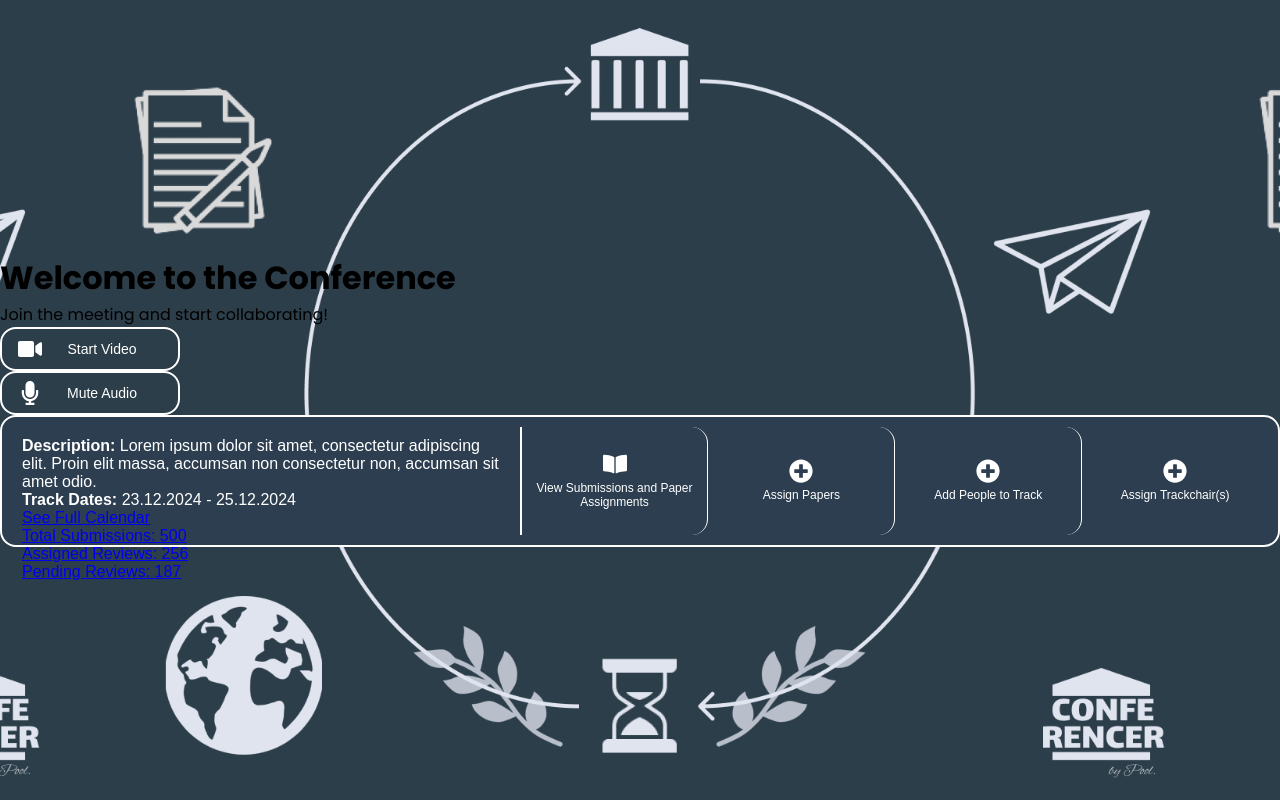
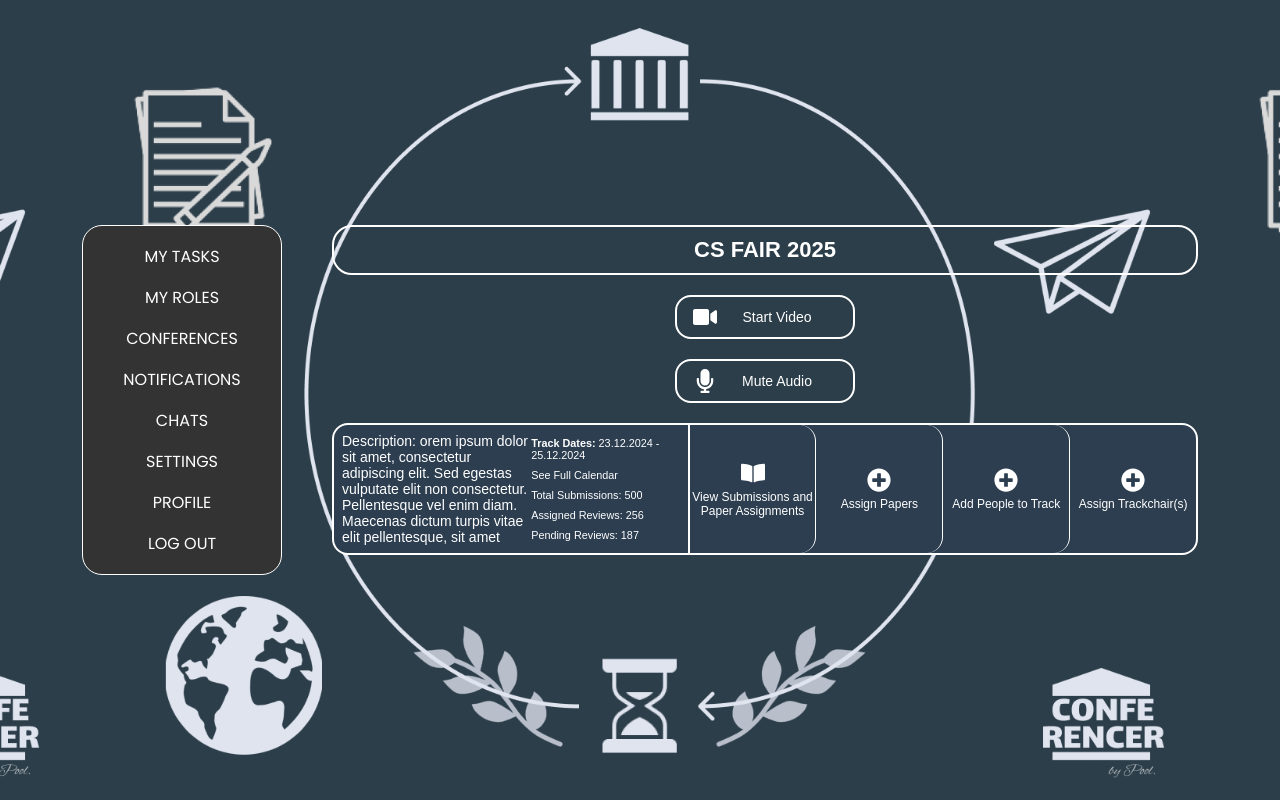
Before and after one commit to conferencer-bilkent/conferencer, a React (Vite) app in the folder frontend/: page / in a window 1280 px wide. Built offline with nearby package versions, Linux system fonts and the light colour scheme.

Commit message:
some improvements

```diff
--- a/frontend/src/App.tsx
+++ b/frontend/src/App.tsx
@@ -3,10 +3,10 @@ import './App.css';
 import { BrowserRouter as Router, Route, Routes } from "react-router-dom";
 import LoginForm from "./components/Pages/LoginForm/LoginForm";
 import RegisterForm from "./components/Pages/RegisterForm/RegisterForm";
-import HomePage from "./components/Pages/Home/HomePage";
 import {ThemeProvider, CssBaseline} from "@mui/material";
 import { ColorModeContext, useMode } from "./theme";
 import ConferencePage from "./components/Pages/Conference/ConferencePage";
+import HomePage from "./components/Pages/Home/Homepage";
 const App: React.FC = () => {
 
   //sample use of theme, also see LoginForm
--- /dev/null
+++ b/frontend/src/components/Pages/Conference/ConferencePage.css
@@ -0,0 +1,12 @@
+.conference-container {
+    display: flex;
+  }
+
+  .side-menu-container {
+  }
+
+  .content-container {
+    flex: 1;
+    margin-left: 20px;
+    width: 80vw;
+  }
--- a/frontend/src/components/Pages/Conference/ConferencePage.tsx
+++ b/frontend/src/components/Pages/Conference/ConferencePage.tsx
@@ -2,21 +2,31 @@ import React from 'react';
 import AppButton from '../../global/AppButton';// Import the AppButton component
 import { FaVideo, FaMicrophone } from 'react-icons/fa'; // Example icons from react-icons library
 import ConferenceDetail, { ConferenceDetailExample } from './components/ConferenceDetail';
+import AppTitle from '../../global/AppTitle';
+import SideMenu from '../../global/SideMenu';
+import { getMenuItemsForPage } from '../../global/sideMenuConfig';
+import './ConferencePage.css'; // Import the CSS file
+
 
 const ConferencePage: React.FC = () => {
+  const menuItems = getMenuItemsForPage("home");
+  const handleItemClick = (item: string) => {
+    console.log("Clicked:", item);
+  };
+
   return (
     <div className="conference-page">
-      <h1>Welcome to the Conference</h1>
-      <p>Join the meeting and start collaborating!</p>
-
-      {/* Example usage of AppButton with a video icon */}
-      <AppButton icon={<FaVideo />} text="Start Video" />
-
-      {/* Example usage of AppButton with a microphone icon */}
-      <AppButton icon={<FaMicrophone />} text="Mute Audio" />
-      <ConferenceDetailExample />
-
-
+      <div className="conference-container">
+        <div className="side-menu-container">
+          <SideMenu items={menuItems} onItemClick={handleItemClick}/>
+        </div>
+        <div className="content-container">
+          <AppTitle text="CS FAIR 2025" />
+          <AppButton icon={<FaVideo />} text="Start Video" />
+          <AppButton icon={<FaMicrophone />} text="Mute Audio" />
+          <ConferenceDetailExample />
+        </div>
+      </div>
     </div>
   );
 };
--- a/frontend/src/components/Pages/Conference/components/ConferenceDetail.css
+++ b/frontend/src/components/Pages/Conference/components/ConferenceDetail.css
@@ -5,31 +5,32 @@
     height: 132px;
     background-color: #2c3e50;
     color: white;
-    padding: 10px;
+    padding: 0px 0px;
     font-family: Arial, sans-serif;
+  }
+
+  .description-container {
+    display: flex;
+    flex-direction: row ;
+    flex: 2;
+    border-right: 2px solid white;
+    padding: 8px;
+  }
+
+  .description{
+    font-size: 14px;
+    overflow-y: auto;
+    width: 70%;
   }
 
   .text-info {
     display: flex;
-    flex: 2;
-    border-right: 2px solid white;
-    padding-right: 10px;
+    flex-direction: column;
+    justify-content: space-around;
+    font-size: small;
   }
 
-  .description {
-    flex: 1;
-    padding: 10px;
-  }
-
-  .details {
-    flex: 1;
-    padding: 10px;
-  }
-
-  .details a {
-    color: #4da8da;
-    text-decoration: none;
-  }
+  .small-details {font-size: smaller;}
 
   .buttons-container {
     display: flex;
@@ -45,7 +46,7 @@
     text-align: center;
     border-right: 1px solid white;
     border-radius: 0 16px 16px 0;
-    padding: 5px;
+    padding: 0px 0px;
   }
 
   .button:last-child {
--- a/frontend/src/components/Pages/Conference/components/ConferenceDetail.tsx
+++ b/frontend/src/components/Pages/Conference/components/ConferenceDetail.tsx
@@ -21,13 +21,16 @@ interface ConferenceDetailProps {
 const ConferenceDetail: React.FC<ConferenceDetailProps> = ({ texts, buttons }) => {
   return (
     <div className="conference-detail">
-      <div className="text-info">
-        <div className="description">
+
+      <div className="description-container">
+
+      <div className="description"> Description: orem ipsum dolor sit amet, consectetur adipiscing elit. Sed egestas vulputate elit non consectetur. Pellentesque vel enim diam. Maecenas dictum turpis vitae elit pellentesque, sit amet pharetra dolor viverra. Pellentesque vel nisi sit amet dui pharetra auctor. Cras condimentum nisl a posuere sagittis. Suspendisse volutpat auctor fermentum. Morbi ultrices felis quis felis facilisis, nec maximus nibh lacinia. Phasellus porta lorem ante, a fermentum risus blandit vitae. Suspendisse tempus ultrices risus sit amet consequat. Morbi lacus lacus, accumsan non blandit suscipit, aliquet sed lorem. </div>
+        <div className="text-info">
           {texts.map((item, index) => (
-            <p key={index}>
+            <div className="small-details" key={index}>
               {item.title && <strong>{item.title}: </strong>}
-              {item.link ? <a href={item.link}>{item.content}</a> : item.content}
-            </p>
+              {item.content}
+            </div>
           ))}
         </div>
       </div>
@@ -45,11 +48,6 @@ const ConferenceDetail: React.FC<ConferenceDetailProps> = ({ texts, buttons }) =
 
 // Default Props (Hardcoded Example)
 const defaultTexts: TextInfo[] = [
-  {
-    title: "Description",
-    content:
-      "Lorem ipsum dolor sit amet, consectetur adipiscing elit. Proin elit massa, accumsan non consectetur non, accumsan sit amet odio.",
-  },
   {
     title: "Track Dates",
     content: "23.12.2024 - 25.12.2024",
--- a/frontend/src/components/Pages/Home/Homepage.tsx
+++ b/frontend/src/components/Pages/Home/Homepage.tsx
@@ -2,7 +2,7 @@ import React from "react";
 import Topbar from "../../global/TopBar";
 import SideMenu from "../../global/SideMenu";
 import AppTitle from "../../global/AppTitle";
-import "./Homepage.css"; // Import the CSS file
+import "./Homepage.css";
 
 const menuItems = [
   "MY TASKS",
--- /dev/null
+++ b/frontend/src/components/global/sideMenuConfig.tsx
@@ -0,0 +1,22 @@
+export const menuItemsByPage: Record<string, string[]> = {
+    home: ['MY TASKS',
+  'MY ROLES',
+  'CONFERENCES',
+  'NOTIFICATIONS',
+  'CHATS',
+  'SETTINGS',
+  'PROFILE',
+  'LOG OUT'],
+    profile: ['MY TASKS',
+  'MY ROLES',
+  'CONFERENCES',
+  'NOTIFICATIONS',
+  'CHATS',
+  'SETTINGS',
+  'PROFILE',
+  'LOG OUT'],
+  };
+
+  export function getMenuItemsForPage(page: string): string[] {
+    return menuItemsByPage[page] || [];
+  }
```
